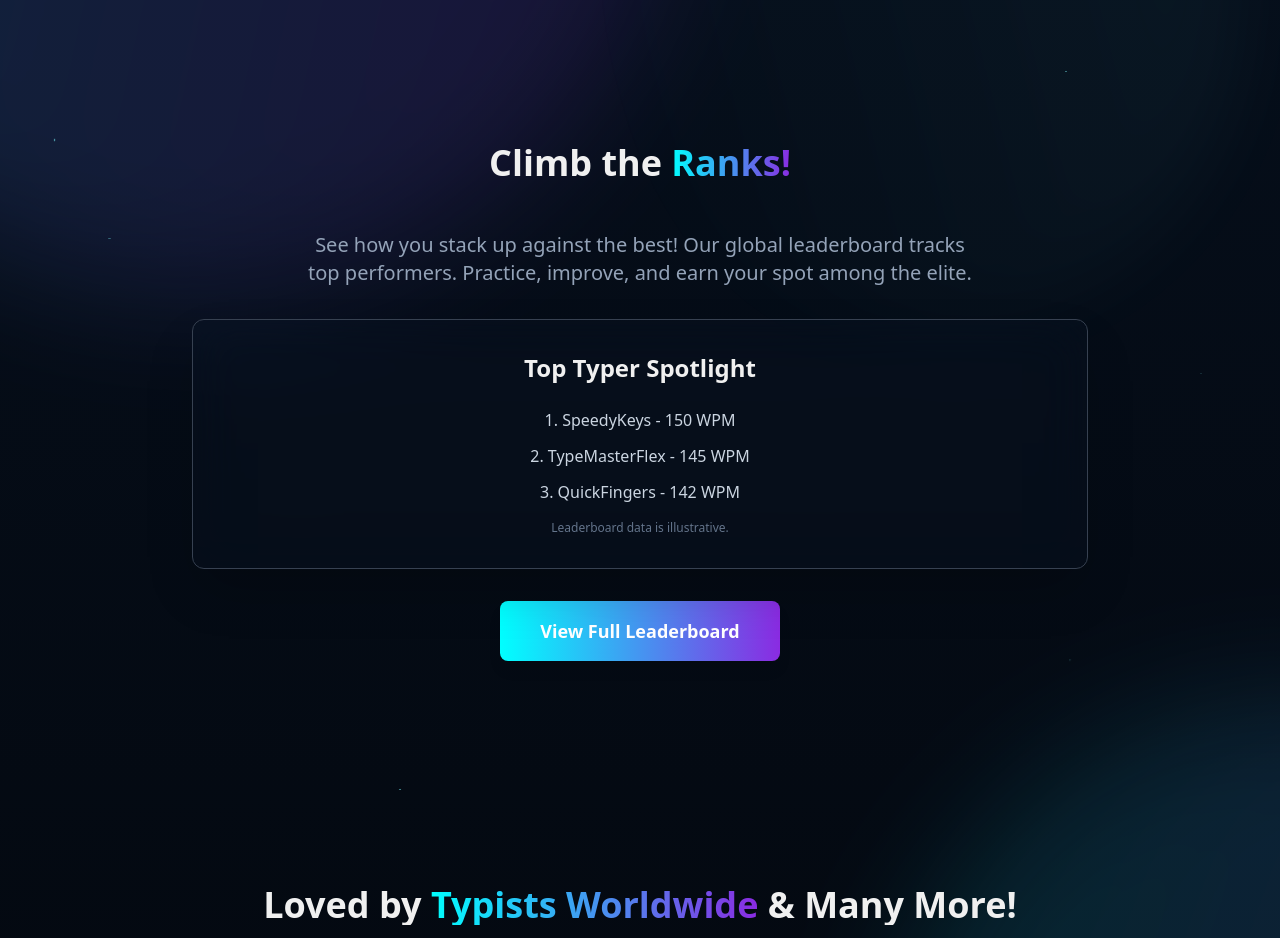
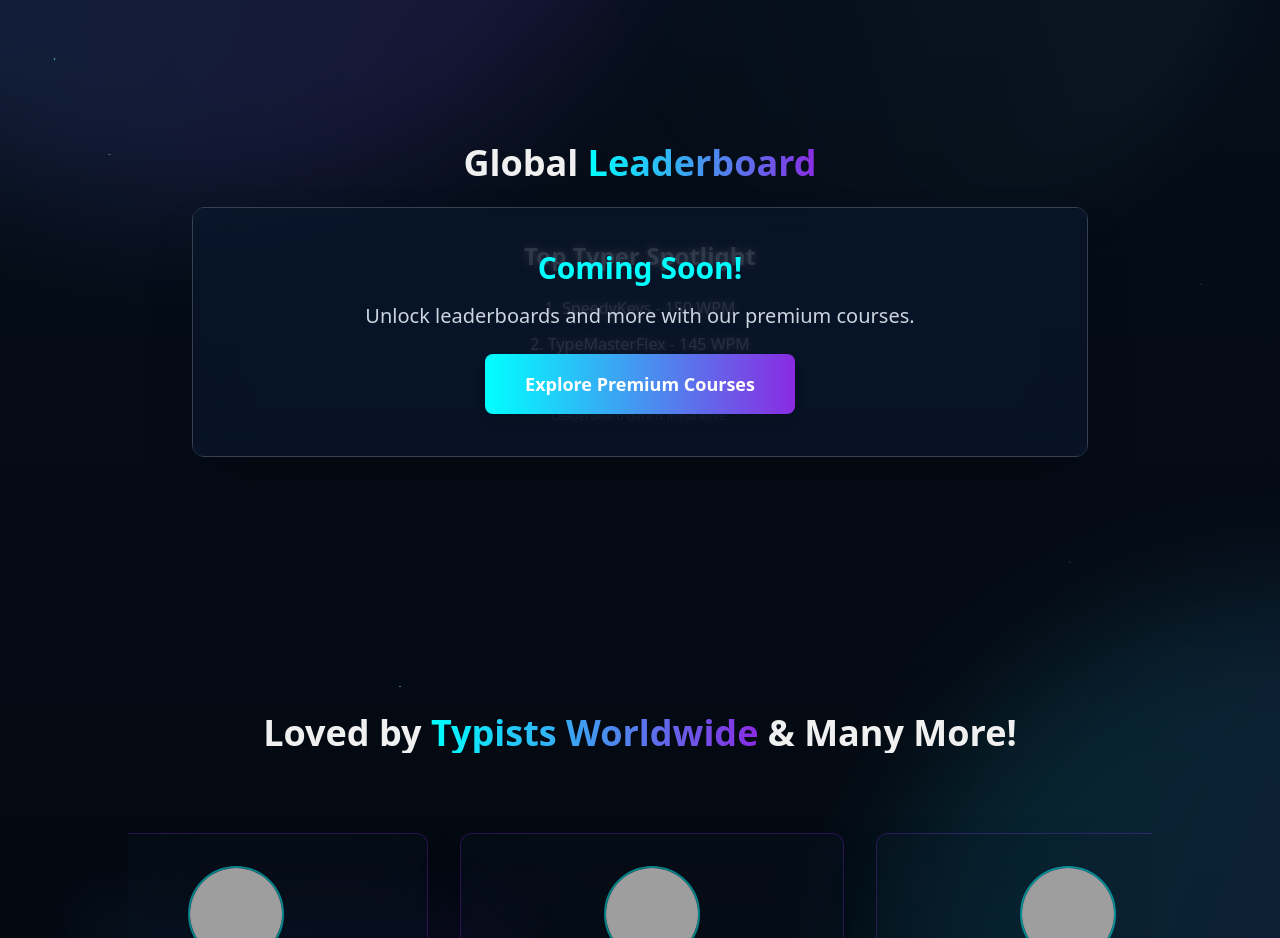
Before and after one commit to typingspeedacademy/typingspeedacadem, a Next.js app: page / in a window 1280 px wide. Shown: the part 2360-3298 px from the top of the page. Built offline with nearby package versions, Linux system fonts and the light colour scheme; grey boxes are pictures that could not be loaded.

Commit message:
Add files via upload

```diff
--- a/src/app/page.tsx
+++ b/src/app/page.tsx
@@ -131,30 +131,32 @@ export default function HomePage() {
         </div>
       </section>
 
-      {/* Leaderboard Teaser Section */}
+      {/* Leaderboard Teaser Section - Modified to "Coming Soon" */}
       <section className="relative z-10 mt-24 w-full max-w-4xl mx-auto py-16 text-center">
-        <h2 className="text-4xl font-bold text-subtle-white mb-12">
-          Climb the <span className="text-transparent bg-clip-text bg-gradient-to-r from-electric-blue to-violet">Ranks!</span>
+        <h2 className="text-4xl font-bold text-subtle-white mb-6">
+          Global <span className="text-transparent bg-clip-text bg-gradient-to-r from-electric-blue to-violet">Leaderboard</span>
         </h2>
-        <p className="text-xl text-slate-400 mb-8 max-w-2xl mx-auto">
-          See how you stack up against the best! Our global leaderboard tracks top performers. Practice, improve, and earn your spot among the elite.
-        </p>
-        <div className="glass-panel p-8 mb-8">
-          <h3 className="text-2xl font-semibold text-subtle-white mb-6">Top Typer Spotlight</h3>
-          {/* Placeholder for dynamic leaderboard data */}
-          <div className="space-y-3 text-slate-300">
+        <div className="relative glass-panel p-8 mb-8">
+          <div className="absolute inset-0 bg-dark-navy/50 backdrop-blur-sm rounded-lg flex flex-col items-center justify-center z-20">
+            <h3 className="text-3xl font-bold text-electric-blue glow-text-hard mb-4">Coming Soon!</h3>
+            <p className="text-xl text-slate-300 mb-6">Unlock leaderboards and more with our premium courses.</p>
+            <Link
+              href="/paid-courses" // Path to paid courses page
+              className="inline-block text-lg font-semibold px-10 py-4 rounded-lg bg-gradient-to-r from-electric-blue to-violet text-white shadow-lg hover:shadow-xl hover:scale-105 focus:outline-none focus:ring-2 focus:ring-electric-blue focus:ring-opacity-50 transition-all duration-300 ease-in-out"
+            >
+              Explore Premium Courses
+            </Link>
+          </div>
+          {/* Blurred content underneath */}
+          <h3 className="text-2xl font-semibold text-subtle-white mb-6 opacity-30">Top Typer Spotlight</h3>
+          <div className="space-y-3 text-slate-300 opacity-30">
             <p>1. SpeedyKeys - 150 WPM</p>
             <p>2. TypeMasterFlex - 145 WPM</p>
             <p>3. QuickFingers - 142 WPM</p>
           </div>
-          <p className="text-xs text-slate-500 mt-4">Leaderboard data is illustrative.</p>
+          <p className="text-xs text-slate-500 mt-4 opacity-30">Leaderboard data is illustrative.</p>
         </div>
-        <Link
-          href="/leaderboard" // Adjust link as needed
-          className="inline-block text-lg font-semibold px-10 py-4 rounded-lg bg-gradient-to-r from-electric-blue to-violet text-white shadow-lg hover:shadow-xl hover:scale-105 focus:outline-none focus:ring-2 focus:ring-electric-blue focus:ring-opacity-50 transition-all duration-300 ease-in-out"
-        >
-          View Full Leaderboard
-        </Link>
+        {/* Original button removed as it's now part of the blurred overlay */}
       </section>
 
       {/* Testimonials Section */}
```
